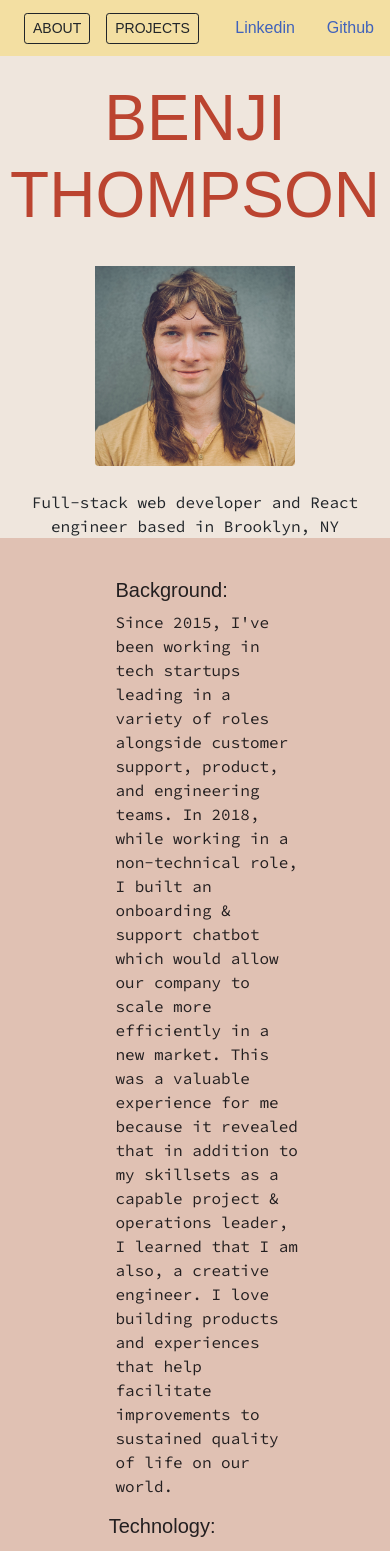
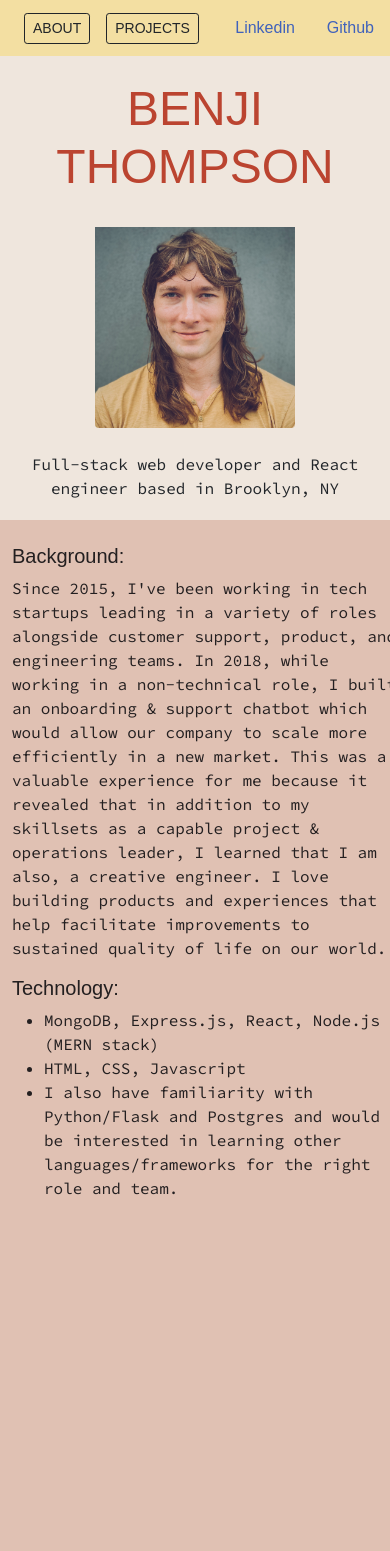
Before and after one commit to benjipt/fullstack-portfolio, a React (Create React App) app: page / in a window 390 px wide. Shown: the top 1551 px of the page. After the commit the page ends 1216 px from the top, so only its background shows below. Built offline with nearby package versions, Linux system fonts and the light colour scheme; a web font is replaced by a local one.

Commit message:
improvements for mobile

```diff
--- a/src/components/About.js
+++ b/src/components/About.js
@@ -8,11 +8,11 @@ export default class About extends Component {
                     <h4>ABOUT</h4>
                 </div> */}
                 <div className="pt-4 row justify-content-center">
-                    <div className="col-6 ms-4">
+                    <div className="col-md ms-4">
                         <h5>Background:</h5>
                         <p>Since 2015, I've been working in tech startups leading in a variety of roles alongside customer support, product, and engineering teams. In 2018, while working in a non-technical role, I built an onboarding & support chatbot which would allow our company to scale more efficiently in a new market. This was a valuable experience for me because it revealed that in addition to my skillsets as a capable project & operations leader, I learned that I am also, a creative engineer. I love building products and experiences that help facilitate improvements to sustained quality of life on our world.</p>
                     </div>
-                    <div className="col-5 me-4">
+                    <div className="col-md ms-4">
                         <h5>Technology:</h5>
                         <ul>
                             <li>MongoDB, Express.js, React, Node.js (MERN stack)</li>
--- a/src/components/Header.js
+++ b/src/components/Header.js
@@ -24,7 +24,7 @@ export default class Header extends Component {
                 </nav>
                 <h1 className="pt-4">BENJI THOMPSON</h1>
                 <img src={headshot} className="pt-4 rounded" style={imgStyle} alt="headshot Benji Thompson" />
-                <div className="pt-4 container">
+                <div className="pt-4 pb-1 container">
                     <p>Full-stack web developer and React engineer based in Brooklyn, NY</p>
                 </div>
             </div>
--- a/src/components/ProjectCard.js
+++ b/src/components/ProjectCard.js
@@ -3,15 +3,15 @@ import React, { Component } from 'react'
 export default class ProjectCard extends Component {
     render() {
         return (
-            <div className="col-5 pb-3">
+            <div className="col-md pb-3">
                 <div className="card">
                     <img src={this.props.project.img} className="card-img-top" alt="card img" />
                     <div className="card-body">
                         <h5 className="card-title">{ this.props.project.name }</h5>
                         <p className="card-text">{ this.props.project.description }</p>
-                        <a className="btn btn-sm btn-secondary me-2" href={ this.props.project.github }>Github Repo</a>
+                        <a className="btn btn-sm btn-secondary me-2 mb-1" href={ this.props.project.github }>Github Repo</a>
                         { this.props.project.githubAPI &&
-                        <a className="btn btn-sm btn-secondary me-2" href={ this.props.project.githubAPI }>API Github Repo</a> }
+                        <a className="btn btn-sm btn-secondary me-2 mb-1" href={ this.props.project.githubAPI }>API Github Repo</a> }
                         <a className="btn btn-sm btn-primary" href={ this.props.project.site }>Launch</a>
                     </div>
                 </div>
--- a/src/index.css
+++ b/src/index.css
@@ -64,3 +64,9 @@ p, li {
   background-color: #E0C1B3;
   color: #231F20;
 }
+
+@media (max-width: 400px) {
+  h1 {
+    font-size: 48px;
+  }
+}
```
